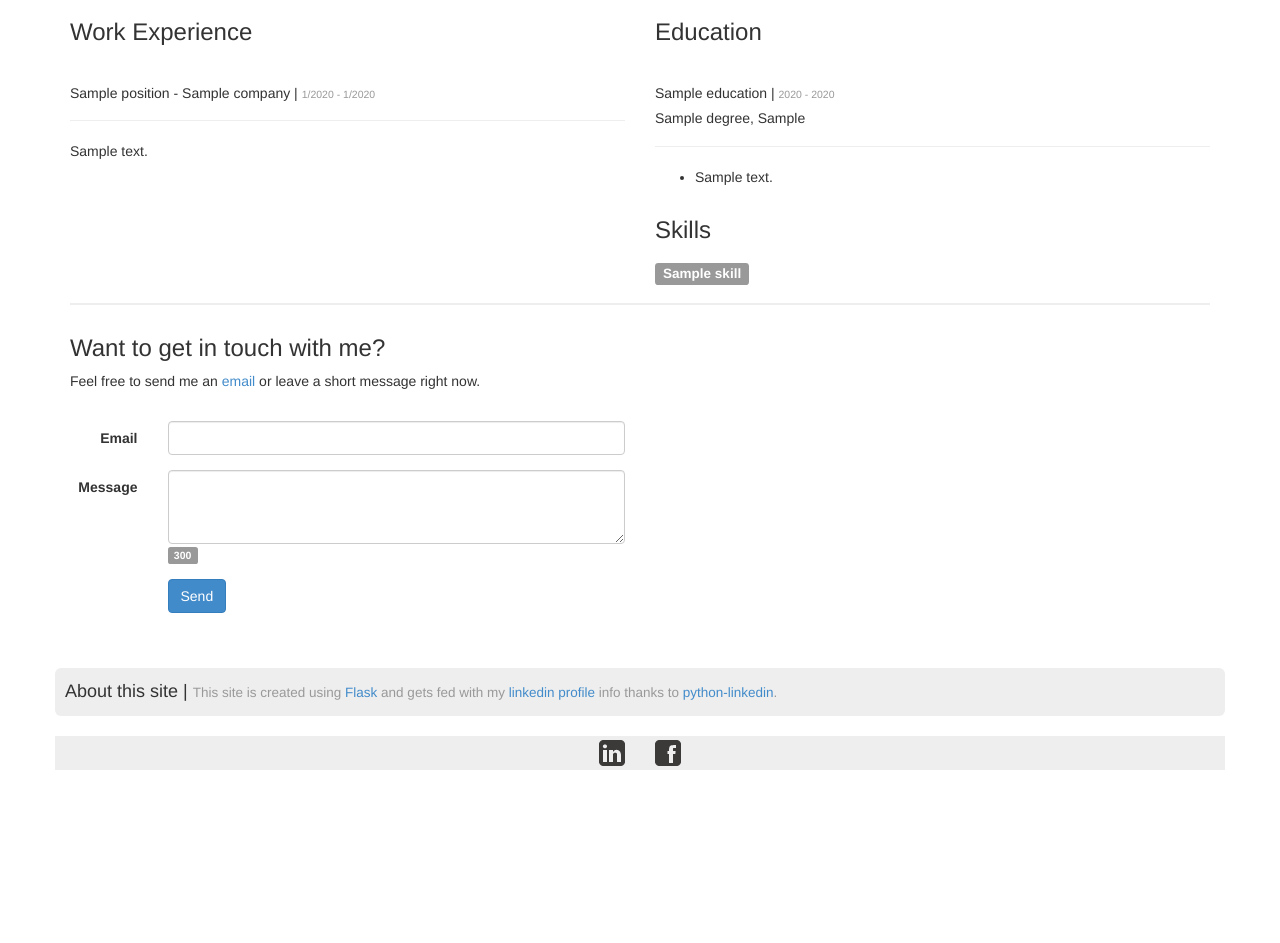
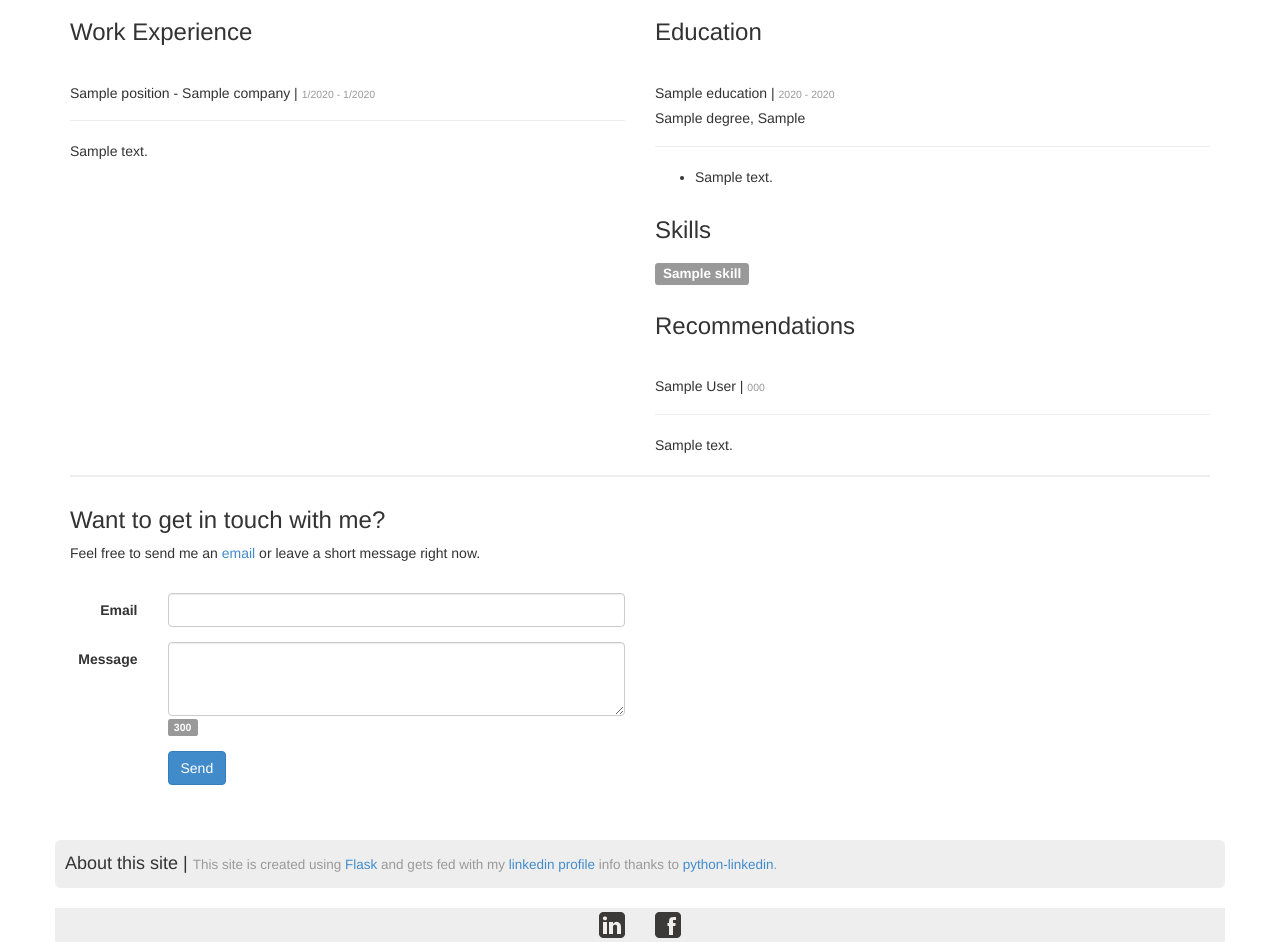
Before and after one commit to ikudriavtsev/personal, a Flask app: template templates/index.html in a window 1280 px wide. Shown: the part 337-1280 px from the top of the page. Before the commit the page ends 1107 px from the top, so only its background shows below. Run offline with Flask 2, Linux system fonts and the light colour scheme; the template is opened without the code that fills it: most values are stand-ins (such as "Sample title", 1, 10 or a date in 2020); form fields are guessed from the names that the template uses; parts of the project's set-up code (start-up, migrations or seed data) failed here and were passed over; some libraries are stand-ins or nearby versions.

Commit message:
adding recommendations to page.

```diff
--- a/__init__.py
+++ b/__init__.py
@@ -52,6 +52,7 @@ def get_profile():
                     'positions',
                     'skills',
                     'educations',
+                    'recommendations-received',
                 ])
                 # profile picture
                 profile['pictureUrls'] = application.get_picture_urls()
--- a/templates/index.html
+++ b/templates/index.html
@@ -109,6 +109,19 @@
 							</div>
 						</div>
 					{% endif %}
+					{% if profile['recommendationsReceived']['_total'] %}
+						<div class="row">
+							<div class="col-xs-12">
+								<h3>Recommendations</h3>
+								{% for recommendation in profile['recommendationsReceived']['values'] %}
+									<div class="page-header">
+										<h5>{{ recommendation['recommender']['firstName'] }} {{ recommendation['recommender']['lastName'] }} | <small>{{ recommendation['recommendationType']['code'] }}</small></h5>
+									</div>
+									<p>{{ recommendation['recommendationText'].replace('\n', '<br>')|safe }}</p>
+								{% endfor %}
+							</div>
+						</div>
+					{% endif %}
 				</div>
 			</div>
 			<div class="divider"></div>
```
